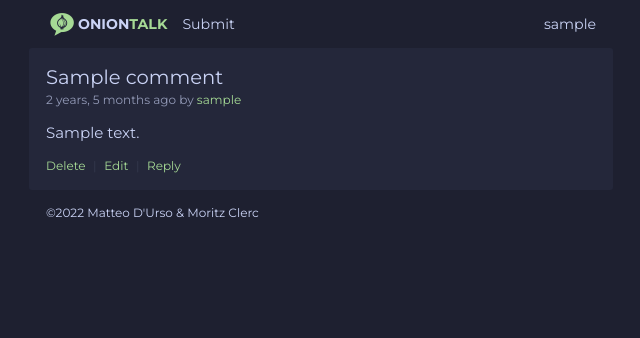
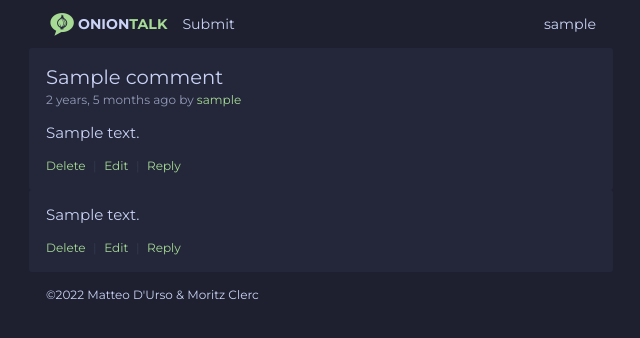
Before and after one commit to MatteoDrso/webdev, a Django app: page /post/view/1 in a window 1280 px wide. Shown: the top 338 px of the page, without its empty margins (319-959 px from the left). Run offline with Django 4.2, Linux system fonts and the light colour scheme; a user stored in the database is signed in; tables that the repository leaves empty hold one stand-in row (values such as "Sample post"); style sheets or scripts are compiled from the project's sources; parts of the project's set-up code (start-up, migrations or seed data) failed here and were passed over.

Commit message:
implemented the displaying of posts
- nyi: the functionality of displaying all posts in correct order
- the displaying works only with a proper "parent hierarchy" which as of right now still needs to be implemented by the user manually in the shell

```diff
--- a/base/views.py
+++ b/base/views.py
@@ -1,6 +1,6 @@
 from django.shortcuts import render, redirect
 from django.http import HttpResponse, HttpRequest
-from base.forms import RegisterForm, NewCommentForm
+from base.forms import RegisterForm, PostForm, ReplyForm
 from django.contrib.auth.forms import AuthenticationForm
 from django.contrib import messages
 from django.contrib import auth
@@ -62,21 +62,41 @@ def create_post(request: HttpRequest) -> HttpResponse:
         return redirect('/login')
 
     if request.method == 'POST':
-        form = NewCommentForm(request.POST)
+        form = PostForm(request.POST)
         if form.is_valid():
-            post = Comment(**form.cleaned_data, publisher=user)
+            post = Comment(**form.cleaned_data, publisher=user, parent=None, original_post=None)
             post.save()
             return redirect('view_post', id=post.id)  # type: ignore
 
     else:
-        form = NewCommentForm()
+        form = PostForm()
 
     return render(request, 'create-post.html', {'form': form})
 
+def reply_post(request: HttpRequest, id) -> HttpResponse:
+    user = request.user # type: ignore
+    parent = Comment.objects.get(id=id) # type: ignore
+    (original_post, replies) = get_original_post_and_replies(id)
+
+    if not user.is_authenticated:
+        return redirect('/login')
+
+    if request.method == 'POST':
+        form = ReplyForm(request.POST)
+        if form.is_valid():
+            post = Comment(**form.cleaned_data, publisher=user, parent=parent, original_post=original_post, title=None)
+            post.save()
+            return redirect('view_post', id=original_post.id)
+    else:
+        form = ReplyForm()
+
+    return render(request, 'view-post.html', {'form':form, 'replies':replies, 'post':original_post, 'parent':parent})
+
+
 
 def view_post(request: HttpRequest, id) -> HttpResponse:
-    post = Comment.objects.get(id=id)  # type: ignore
-    return render(request, 'view-post.html', {'post': post})  # type: ignore
+    (original_post, replies) = get_original_post_and_replies(id)
+    return render(request, 'view-post.html', {'post': original_post, 'replies':replies})  # type: ignore
 
 
 def delete_post(request: HttpRequest, id) -> HttpResponse:
@@ -106,3 +126,17 @@ def user_profile(request: HttpRequest, id) -> HttpResponse:
         messages.error(request, 'This user does not exist')
         return redirect('home')
     return render(request, 'user-profile.html', {'user': user})
+
+
+def get_original_post_and_replies(post_id):
+    post = Comment.objects.get(id=post_id) # type: ignore
+    original_post = None
+    if post.parent == None:
+        original_post = post
+    elif post.parent.original_post == None:
+        original_post = post.parent
+    else:
+        original_post = parent.original_post
+    replies = original_post.replies.all()
+
+    return (original_post, replies)
--- a/templates/view-post.html
+++ b/templates/view-post.html
@@ -19,7 +19,24 @@
 		{% else %}
 		<li><a href="">Report</a></li>
 		{% endif %}
-		<li><a href="">Reply</a></li>
+		<li><a href="{% url 'reply_post' id=post.id%}">Reply</a></li>
 	</ul>
 </div>
+
+<div class="post content">
+	{% for reply in replies %}
+	<p class="post-body">
+		{{ reply.message|linebreaks }}
+	</p>
+	<ul class="post-actions">
+		{% if reply.publisher == request.user %}
+		<li><a href="{% url 'delete_post' id=reply.id %}">Delete</a></li>
+		<li><a href="{% url 'edit_post' id=reply.id %}">Edit</a></li>
+		{% else %}
+		<li><a href="">Report</a></li>
+		{% endif %}
+		<li><a href="{% url 'reply_post' id=reply.id%}">Reply</a></li>
+	</ul>
+	{% endfor %}
+</div>
 {% endblock %}
```
